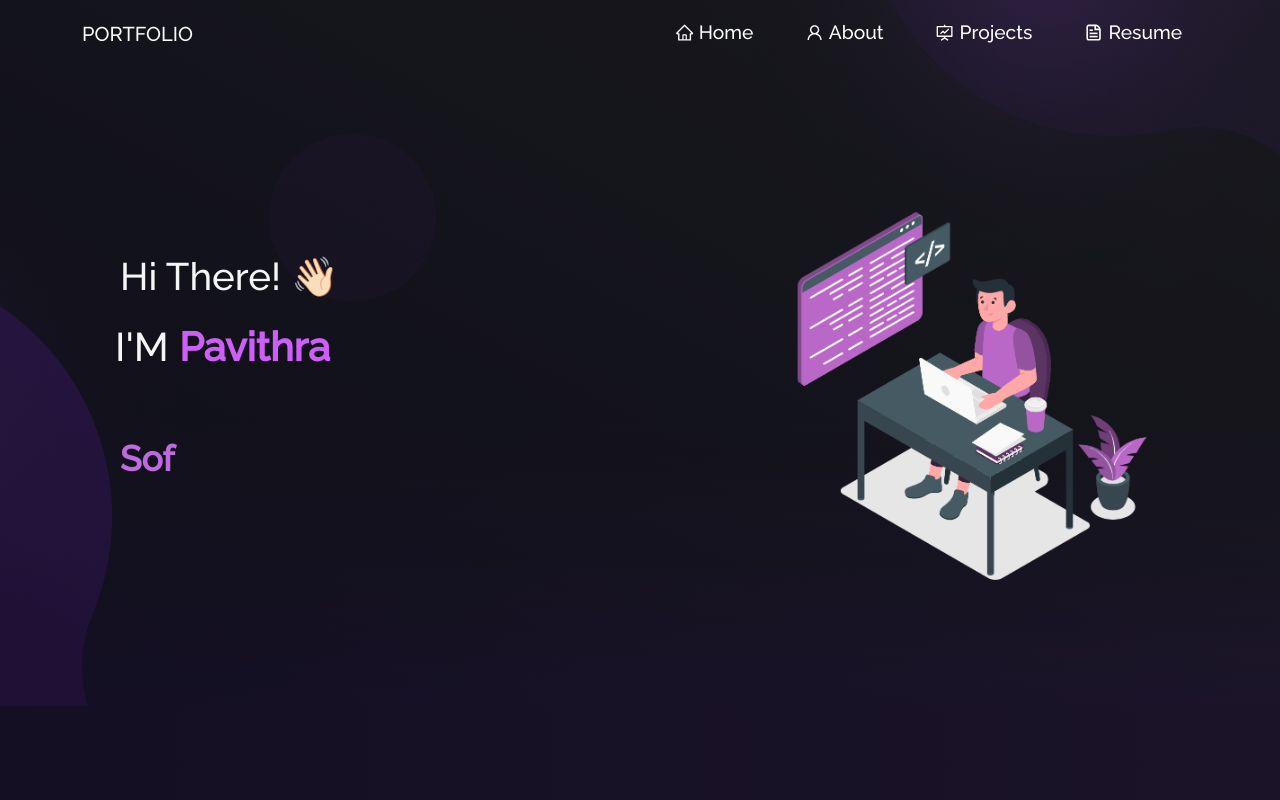
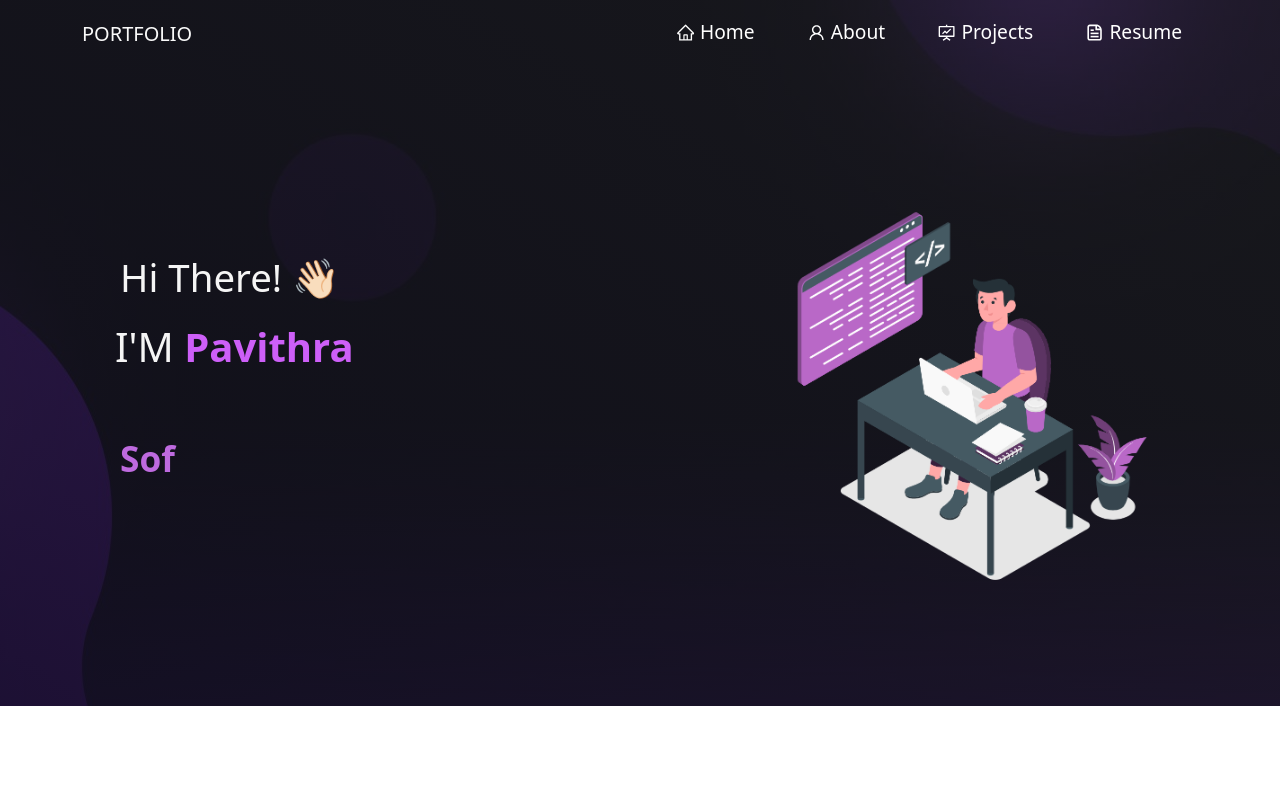
Before and after one commit to pavi2306/portfolio, a React (Create React App) app: page / in a window 1280 px wide. Shown: the top 800 px of the page. Built offline with nearby package versions, Linux system fonts and the light colour scheme.

Commit message:
changes added

```diff
--- a/src/index.css
+++ b/src/index.css
@@ -1,8 +1,23 @@
-@import url("https://fonts.googleapis.com/css2?family=Raleway:wght@500&display=swap");
+/* @import url("https://fonts.googleapis.com/css2?family=Raleway:wght@500&display=swap");
 body {
   margin: 0;
   font-family: "Raleway", serif !important;
   -webkit-font-smoothing: antialiased;
   -moz-osx-font-smoothing: grayscale;
   background-image: linear-gradient(to left, rgb(27 20 41), rgb(20 15 35));
+} */
+
+
+body {
+  margin: 0;
+  font-family: -apple-system, BlinkMacSystemFont, 'Segoe UI', 'Roboto', 'Oxygen',
+    'Ubuntu', 'Cantarell', 'Fira Sans', 'Droid Sans', 'Helvetica Neue',
+    sans-serif;
+  -webkit-font-smoothing: antialiased;
+  -moz-osx-font-smoothing: grayscale;
 }
+
+code {
+  font-family: source-code-pro, Menlo, Monaco, Consolas, 'Courier New',
+    monospace;
+}
--- a/src/reportWebVitals.js
+++ b/src/reportWebVitals.js
@@ -1,6 +1,6 @@
-const reportWebVitals = onPerfEntry => {
+const reportWebVitals = (onPerfEntry) => {
   if (onPerfEntry && onPerfEntry instanceof Function) {
-    import('web-vitals').then(({ getCLS, getFID, getFCP, getLCP, getTTFB }) => {
+    import("web-vitals").then(({ getCLS, getFID, getFCP, getLCP, getTTFB }) => {
       getCLS(onPerfEntry);
       getFID(onPerfEntry);
       getFCP(onPerfEntry);
```
Also changed, not shown: src/setupTests.js (+1 -1 lines), 1 other file (tests, documents, lock files or other folders).
